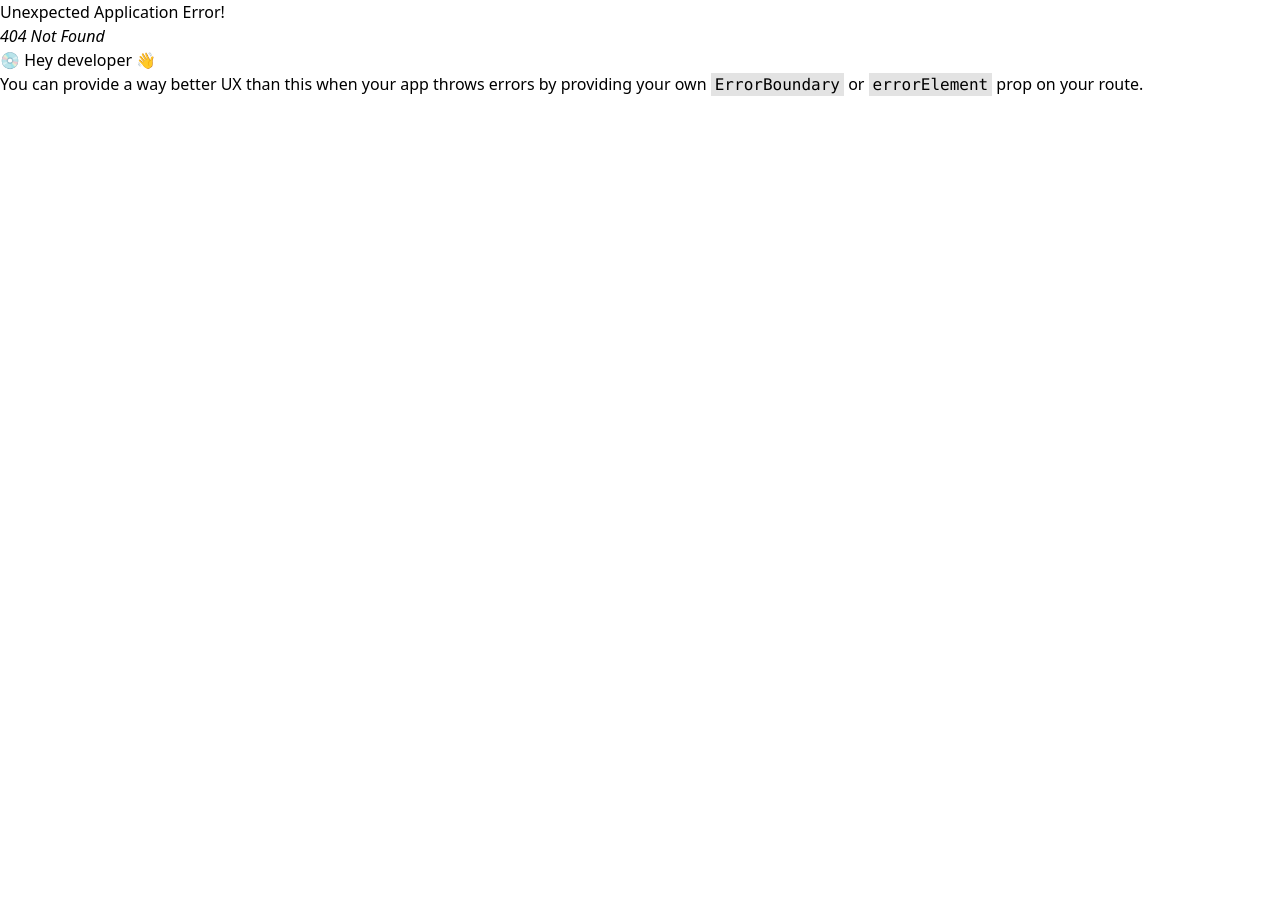
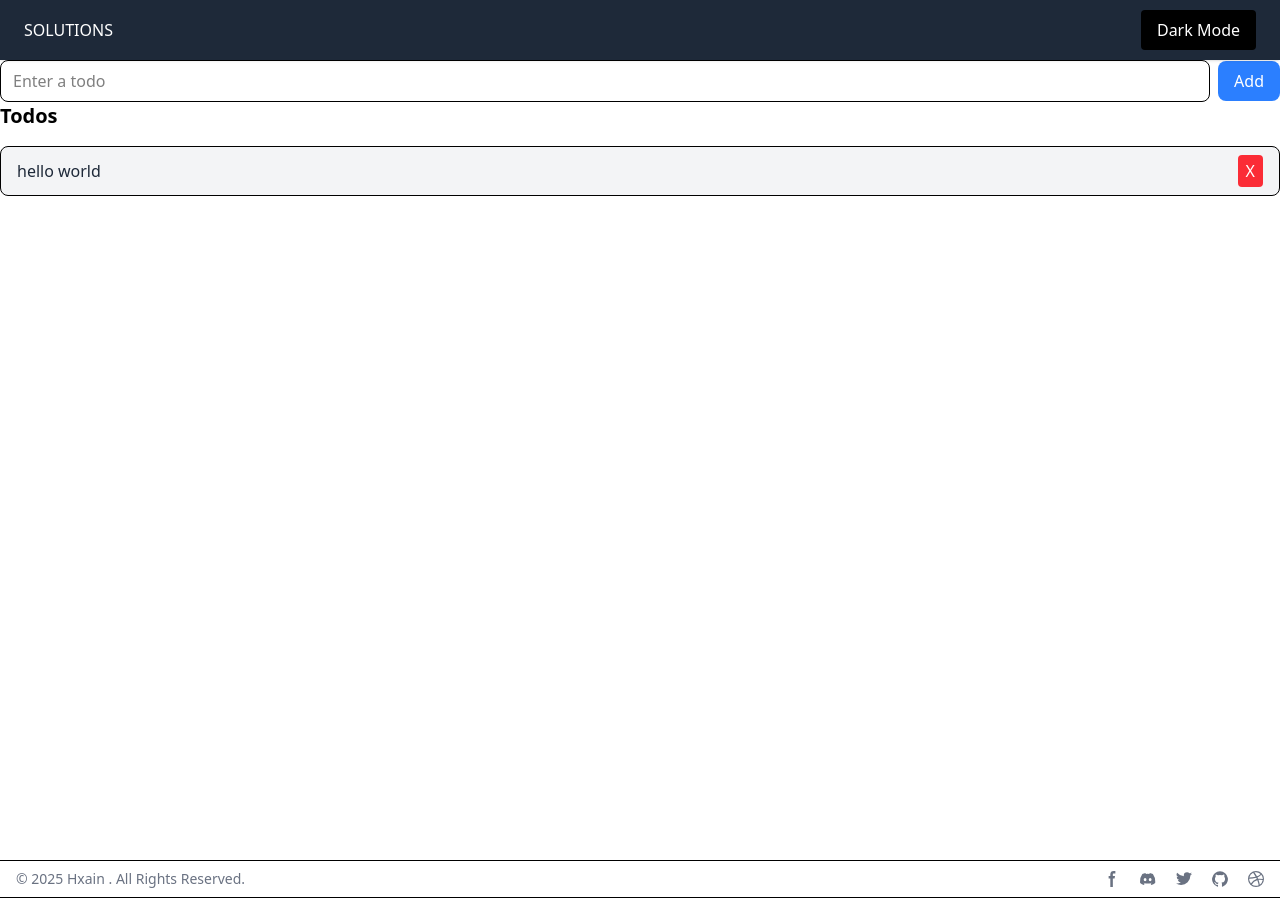
Before and after one commit to Hxain/reactL, a React (Vite) app in the folder solution/: page /reduxtodo in a window 1280 px wide. Before the commit this address had no page. Before the commit the page ends 800 px from the top, so only its background shows below. Built offline with nearby package versions, Linux system fonts and the light colour scheme.

Commit message:
add Redux integration with Todo functionality; implement AddTodo and Todos components

```diff
--- a/solution/package.json
+++ b/solution/package.json
@@ -10,9 +10,11 @@
     "preview": "vite preview"
   },
   "dependencies": {
+    "@reduxjs/toolkit": "^2.5.1",
     "@tailwindcss/vite": "^4.0.1",
     "react": "^18.3.1",
     "react-dom": "^18.3.1",
+    "react-redux": "^9.2.0",
     "react-router-dom": "^7.1.5",
     "tailwindcss": "^4.0.1"
   },
--- /dev/null
+++ b/solution/src/app/reduxTodoStore/reduxStore.js
@@ -0,0 +1,6 @@
+import { configureStore } from "@reduxjs/toolkit";
+import todoReducer from "../../features/reduxTodo/reduxTodoSlice";
+
+export const reduxStore = configureStore({
+    reducer:todoReducer
+})
--- /dev/null
+++ b/solution/src/components/reduxTodo/AddTodo.jsx
@@ -0,0 +1,38 @@
+import React,{ useState }  from 'react'
+import { useDispatch } from 'react-redux'
+import { addTodo } from '../../features/reduxTodo/reduxTodoSlice'
+
+
+function AddTodo() {
+
+    const [input, setInput] = useState('');
+    const dispatch = useDispatch()
+
+    const addTodoHandler= (e)=>{
+        e.preventDefault()
+        dispatch(addTodo(input))
+        setInput('')
+    }
+
+
+  return (
+    <form onSubmit={addTodoHandler} className="flex items-center space-x-2">
+    <input
+      className="w-full px-3 py-2 border rounded-lg focus:outline-none focus:ring-2 focus:ring-blue-500"
+      type="text"
+      placeholder="Enter a todo"
+      value={input}
+      onChange={(e) => setInput(e.target.value)}
+    />
+    <button
+      type="submit"
+      className="px-4 py-2 text-white bg-blue-500 rounded-lg hover:bg-blue-600 transition-all"
+    >
+      Add
+    </button>
+  </form>
+
+  )
+}
+
+export default AddTodo
--- /dev/null
+++ b/solution/src/components/reduxTodo/Todos.jsx
@@ -0,0 +1,31 @@
+import React from 'react'
+import { useSelector, useDispatch } from 'react-redux'
+import { removeTodo } from '../../features/reduxTodo/reduxTodoSlice'
+
+function Todos() {
+    const todos = useSelector(state => state.todos);
+    const dispatch = useDispatch();
+  return (
+    <>
+    <div className="text-xl font-bold mb-4">Todos</div>
+<ul className="space-y-2">
+  {todos.map((todo) => (
+    <li
+      key={todo.id}
+      className="flex items-center justify-between px-4 py-2 border rounded-lg bg-gray-100"
+    >
+      <span className="text-gray-800">{todo.text}</span>
+      <button
+        onClick={() => dispatch(removeTodo(todo.id))}
+        className="px-2 py-1 text-white bg-red-500 rounded hover:bg-red-600 transition-all"
+      >
+        X
+      </button>
+    </li>
+  ))}
+</ul>
+    </>
+  )
+}
+
+export default Todos
--- /dev/null
+++ b/solution/src/features/reduxTodo/reduxTodoSlice.js
@@ -0,0 +1,26 @@
+import { createSlice, nanoid } from "@reduxjs/toolkit";
+
+const initialState = {
+    todos:[{id:1, text:"hello world"}]
+}
+
+export const todoSlice = createSlice({
+    name:"todo",
+    initialState,
+    reducers:{
+        addTodo:(state, action)=>{
+            const todo = {
+                id:nanoid(),
+                text:action.payload
+            }
+            state.todos.push(todo);
+        },
+        removeTodo:(state, action)=>{
+            state.todos = state.todos.filter((todo)=> todo.id !== action.payload)
+        },
+    }
+})
+
+export const {addTodo, removeTodo} = todoSlice.actions
+
+export default todoSlice.reducer
--- a/solution/src/main.jsx
+++ b/solution/src/main.jsx
@@ -8,6 +8,7 @@ import Color from './pages/Color.jsx'
 import Password from './pages/Password.jsx'
 import ContextUser from './context/user/ContextUser.jsx'
 import Todo from './pages/Todo.jsx'
+import ReduxTodo from './pages/ReduxTodo.jsx'
 
 
 
@@ -32,6 +33,7 @@ const router = createBrowserRouter(
       <Route path="password" element={<Password />} />
       <Route path="context" element={<ContextUser />} />
       <Route path="todo" element={<Todo />} />
+      <Route path="reduxtodo" element={<ReduxTodo />} />
     </Route>
   )
 )
--- a/solution/src/pages/Home.jsx
+++ b/solution/src/pages/Home.jsx
@@ -10,6 +10,7 @@ function Home() {
         <Link to="password" className='text-lg text-white px-4 py-2 rounded-lg bg-blue-500 hover:bg-blue-600 transition'>PASSWORD</Link>
         <Link to="context" className='text-lg text-white px-4 py-2 rounded-lg bg-blue-500 hover:bg-blue-600 transition'>CONTEXT</Link>
         <Link to="todo" className='text-lg text-white px-4 py-2 rounded-lg bg-blue-500 hover:bg-blue-600 transition'>Todo</Link>
+        <Link to="reduxtodo" className='text-lg text-white px-4 py-2 rounded-lg bg-blue-500 hover:bg-blue-600 transition'>Redux Todo</Link>
       </div>
     </div>
   );
--- /dev/null
+++ b/solution/src/pages/ReduxTodo.jsx
@@ -0,0 +1,18 @@
+import React from 'react'
+import AddTodo from '../components/reduxTodo/AddTodo'
+import Todos from '../components/reduxTodo/Todos'
+import { Provider } from 'react-redux'
+import { reduxStore } from '../app/reduxTodoStore/reduxStore'
+
+function ReduxTodo() {
+  return (
+    <Provider store={reduxStore}>
+    <div className=' h-screen'>
+      <AddTodo/>
+      <Todos/>
+    </div>
+    </Provider>
+  )
+}
+
+export default ReduxTodo
```
Also changed, not shown: 1 other file (tests, documents, lock files or other folders).
